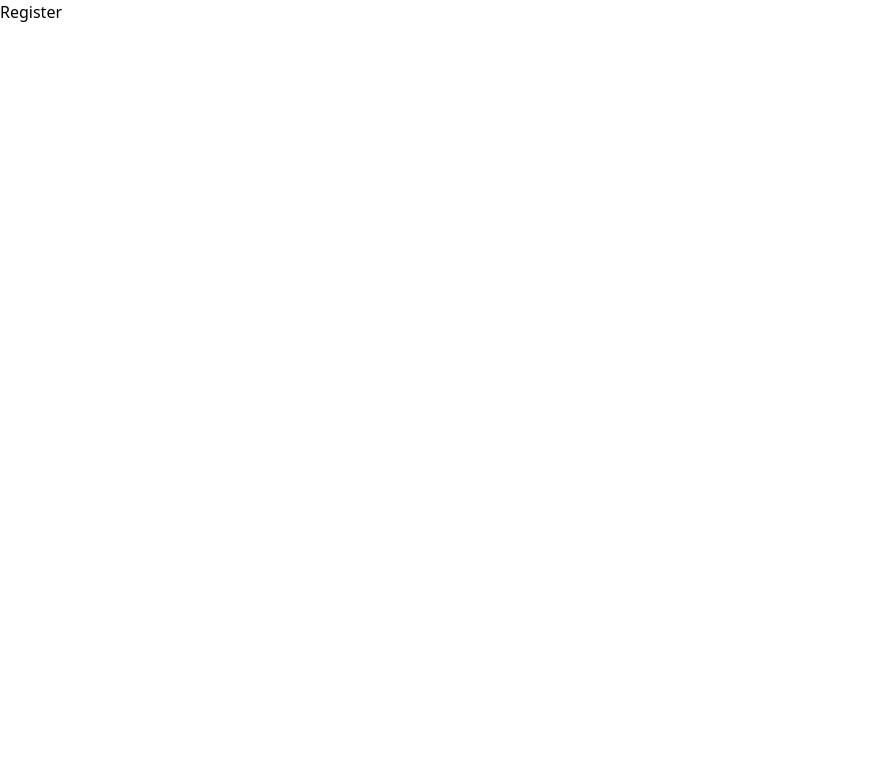
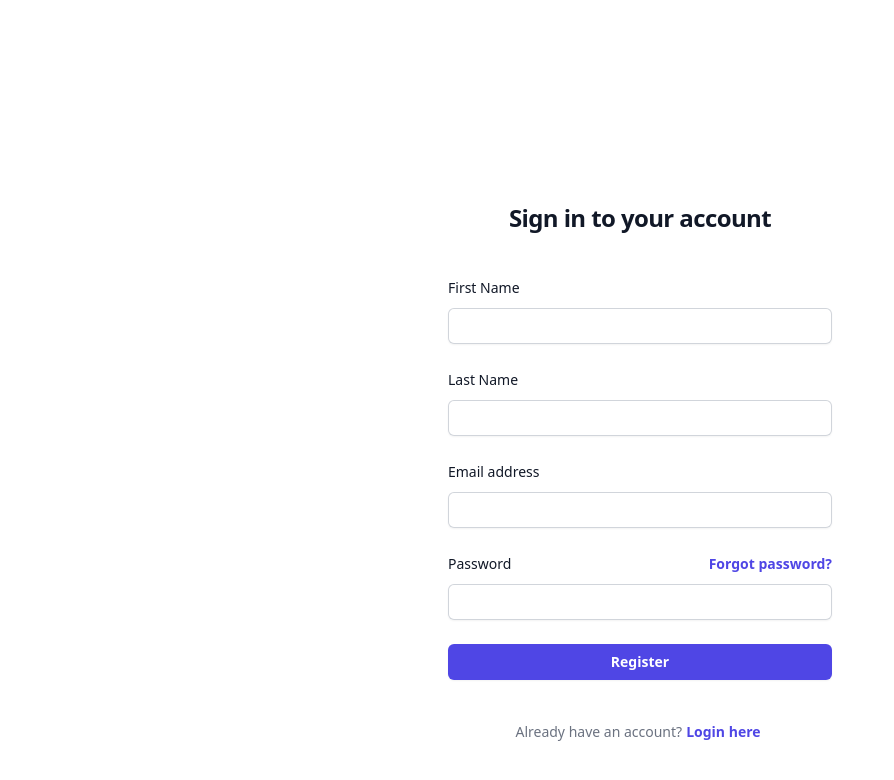
Before and after one commit to sahilkhatiwada/job-portal-backend, a React (Vite) app in the folder client/: page /register in a window 1280 px wide. Shown: the top 780 px of the page, without its empty margins (0-894 px from the left). Built offline with nearby package versions, Linux system fonts and the light colour scheme.

Commit message:
register page add

```diff
--- a/client/package.json
+++ b/client/package.json
@@ -14,10 +14,12 @@
     "@heroicons/react": "^2.1.1",
     "axios": "^1.6.7",
     "dayjs": "^1.11.10",
+    "formik": "^2.4.5",
     "react": "^18.2.0",
     "react-dom": "^18.2.0",
     "react-query": "^3.39.3",
-    "react-router-dom": "^6.22.3"
+    "react-router-dom": "^6.22.3",
+    "yup": "^1.4.0"
   },
   "devDependencies": {
     "@types/react": "^18.2.64",
--- a/client/src/pages/Register.jsx
+++ b/client/src/pages/Register.jsx
@@ -1,7 +1,129 @@
 import React from "react";
 
 const Register = () => {
-  return <div>Register</div>;
+  return (
+    <>
+      <div className="flex min-h-full flex-1 flex-col justify-center px-6 py-10 lg:px-8">
+        <div className="sm:mx-auto sm:w-full sm:max-w-sm">
+          {/* <img
+            className="mx-auto h-10 w-auto"
+            src="https://tailwindui.com/img/logos/mark.svg?color=indigo&shade=600"
+            alt="Your Company"
+          /> */}
+          <h2 className="mt-40 text-center text-2xl font-bold leading-9 tracking-tight text-gray-900">
+            Sign in to your account
+          </h2>
+        </div>
+
+        <div className="mt-10 sm:mx-auto sm:w-full sm:max-w-sm">
+          <form className="space-y-6" action="#" method="POST">
+            <div>
+              <label
+                htmlFor="firstName"
+                className="block text-sm font-medium leading-6 text-gray-900"
+              >
+                First Name
+              </label>
+              <div className="mt-2">
+                <input
+                  id="email"
+                  name="email"
+                  type="email"
+                  autoComplete="email"
+                  required
+                  className="block w-full rounded-md border-0 py-1.5 text-gray-900 shadow-sm ring-1 ring-inset ring-gray-300 placeholder:text-gray-400 focus:ring-2 focus:ring-inset focus:ring-indigo-600 sm:text-sm sm:leading-6"
+                />
+              </div>
+            </div>
+            <div>
+              <label
+                htmlFor="lastName"
+                className="block text-sm font-medium leading-6 text-gray-900"
+              >
+                Last Name
+              </label>
+              <div className="mt-2">
+                <input
+                  id="email"
+                  name="email"
+                  type="email"
+                  autoComplete="email"
+                  required
+                  className="block w-full rounded-md border-0 py-1.5 text-gray-900 shadow-sm ring-1 ring-inset ring-gray-300 placeholder:text-gray-400 focus:ring-2 focus:ring-inset focus:ring-indigo-600 sm:text-sm sm:leading-6"
+                />
+              </div>
+            </div>
+            <div>
+              <label
+                htmlFor="email"
+                className="block text-sm font-medium leading-6 text-gray-900"
+              >
+                Email address
+              </label>
+              <div className="mt-2">
+                <input
+                  id="email"
+                  name="email"
+                  type="email"
+                  autoComplete="email"
+                  required
+                  className="block w-full rounded-md border-0 py-1.5 text-gray-900 shadow-sm ring-1 ring-inset ring-gray-300 placeholder:text-gray-400 focus:ring-2 focus:ring-inset focus:ring-indigo-600 sm:text-sm sm:leading-6"
+                />
+              </div>
+            </div>
+
+            <div>
+              <div className="flex items-center justify-between">
+                <label
+                  htmlFor="password"
+                  className="block text-sm font-medium leading-6 text-gray-900"
+                >
+                  Password
+                </label>
+                <div className="text-sm">
+                  <a
+                    href="#"
+                    className="font-semibold text-indigo-600 hover:text-indigo-500"
+                  >
+                    Forgot password?
+                  </a>
+                </div>
+              </div>
+              <div className="mt-2">
+                <input
+                  id="password"
+                  name="password"
+                  type="password"
+                  autoComplete="current-password"
+                  required
+                  className="block w-full rounded-md border-0 py-1.5 text-gray-900 shadow-sm ring-1 ring-inset ring-gray-300 placeholder:text-gray-400 focus:ring-2 focus:ring-inset focus:ring-indigo-600 sm:text-sm sm:leading-6"
+                />
+              </div>
+            </div>
+
+            <div>
+              <button
+                type="submit"
+                className="flex w-full justify-center rounded-md bg-indigo-600 px-3 py-1.5 text-sm font-semibold leading-6 text-white shadow-sm hover:bg-indigo-500 focus-visible:outline focus-visible:outline-2 focus-visible:outline-offset-2 focus-visible:outline-indigo-600"
+              >
+                Register
+              </button>
+            </div>
+          </form>
+
+          <p className="mt-10 text-center text-sm text-gray-500">
+            Already have an account?
+            <a
+              href="/register"
+              className="font-semibold leading-6 p-1 text-indigo-600 hover:text-indigo-500"
+            >
+              Login here
+            </a>
+          </p>
+        </div>
+      </div>
+    </>
+  );
 };
 
 export default Register;
```
Also changed, not shown: 2 other files (tests, documents, lock files or other folders).
